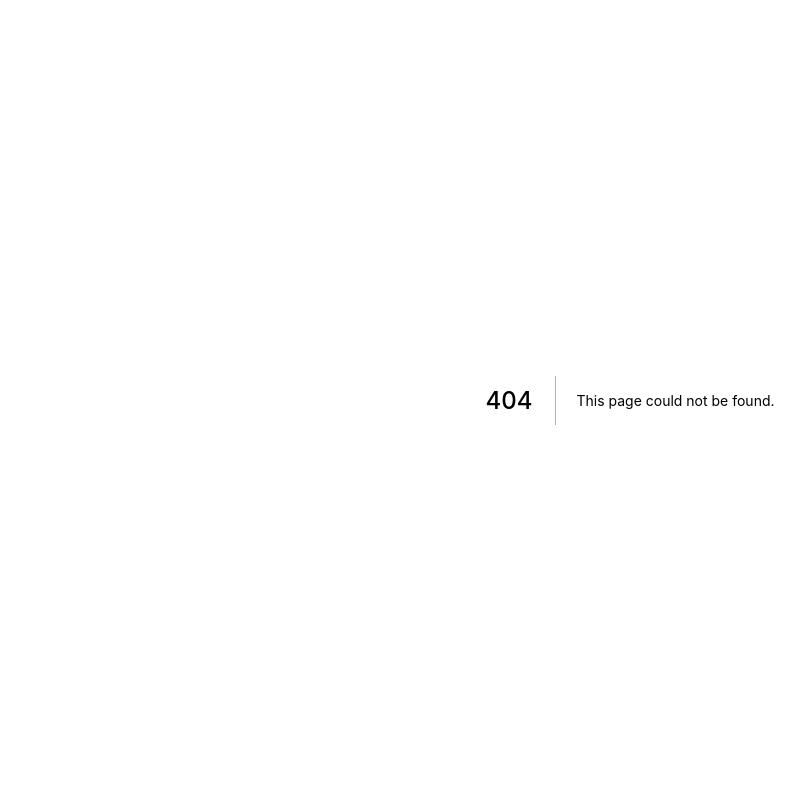
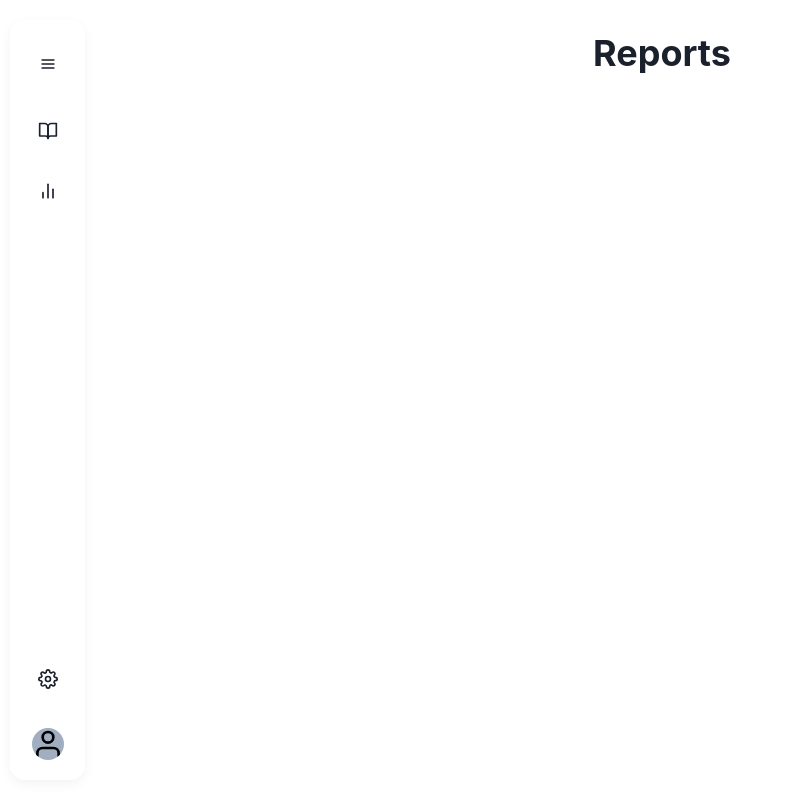
Before and after one commit to Captainmango/calculo-fe, a Next.js app: page /reports in a window 1280 px wide. Before the commit this address had no page. Shown: the whole page, without its empty margins (10-815 px from the left). Built offline with nearby package versions, Linux system fonts and the light colour scheme.

Commit message:
Added category enum and helper

```diff
--- /dev/null
+++ b/components/Reports/ReportsPage.tsx
@@ -0,0 +1,23 @@
+import { Center, Box, Flex, Heading } from '@chakra-ui/react';
+import React from 'react';
+import { CategoryEnum, getEnumKeyByEnumValue } from '../../models/Category';
+
+const ReportsPage = () => {
+
+
+    return (
+        <>
+        <Center>
+            <Heading p="8">
+                Reports
+            </Heading>
+        </Center>
+        <Box>
+            <Flex>
+            </Flex>
+        </Box>
+        </>
+    );
+};
+
+export default ReportsPage;
--- a/components/sidebar/Sidebar.tsx
+++ b/components/sidebar/Sidebar.tsx
@@ -3,7 +3,6 @@ import { FiBarChart2, FiBookOpen, FiMenu, FiSettings } from 'react-icons/fi'
 import React, { useState } from 'react'
 import { SidebarItem } from './SidebarItem';
 import { UserStore } from '../../store/UserAuthStore';
-import Link from 'next/link';
 
 const Sidebar = () => {
 
--- /dev/null
+++ b/models/Category.ts
@@ -0,0 +1,9 @@
+export enum CategoryEnum {
+    CATEGORY_PERSONAL = "Personal",
+    CATEGORY_BUSINESS = "Business"
+}
+
+export function getEnumKeyByEnumValue(myEnum: any, enumValue: number | string): string {
+    let keys = Object.keys(myEnum).filter((x) => myEnum[x] == enumValue);
+    return keys.length > 0 ? keys[0] : '';
+  }
--- a/package.json
+++ b/package.json
@@ -15,10 +15,12 @@
     "@fontsource/open-sans": "^4.5.2",
     "ag-grid": "^18.1.2",
     "ag-grid-react": "^26.2.0",
+    "chart.js": "^3.7.0",
     "dayjs": "^1.10.7",
     "framer-motion": "^5.6.0",
     "next": "12.0.7",
     "react": "17.0.2",
+    "react-chartjs-2": "^4.0.1",
     "react-dom": "17.0.2",
     "react-icons": "^4.3.1",
     "react-table": "^7.7.0",
--- /dev/null
+++ b/pages/reports/index.tsx
@@ -0,0 +1,14 @@
+import { NextPage } from 'next';
+import React from 'react';
+import TwoColumn from '../../components/Layout/TwoColumn';
+import ReportsPage from '../../components/Reports/ReportsPage';
+
+const Reports: NextPage = () => {
+  return (
+      <TwoColumn>
+          <ReportsPage />
+      </TwoColumn>
+  )
+};
+
+export default Reports;
```
Also changed, not shown: 1 other file (tests, documents, lock files or other folders).
